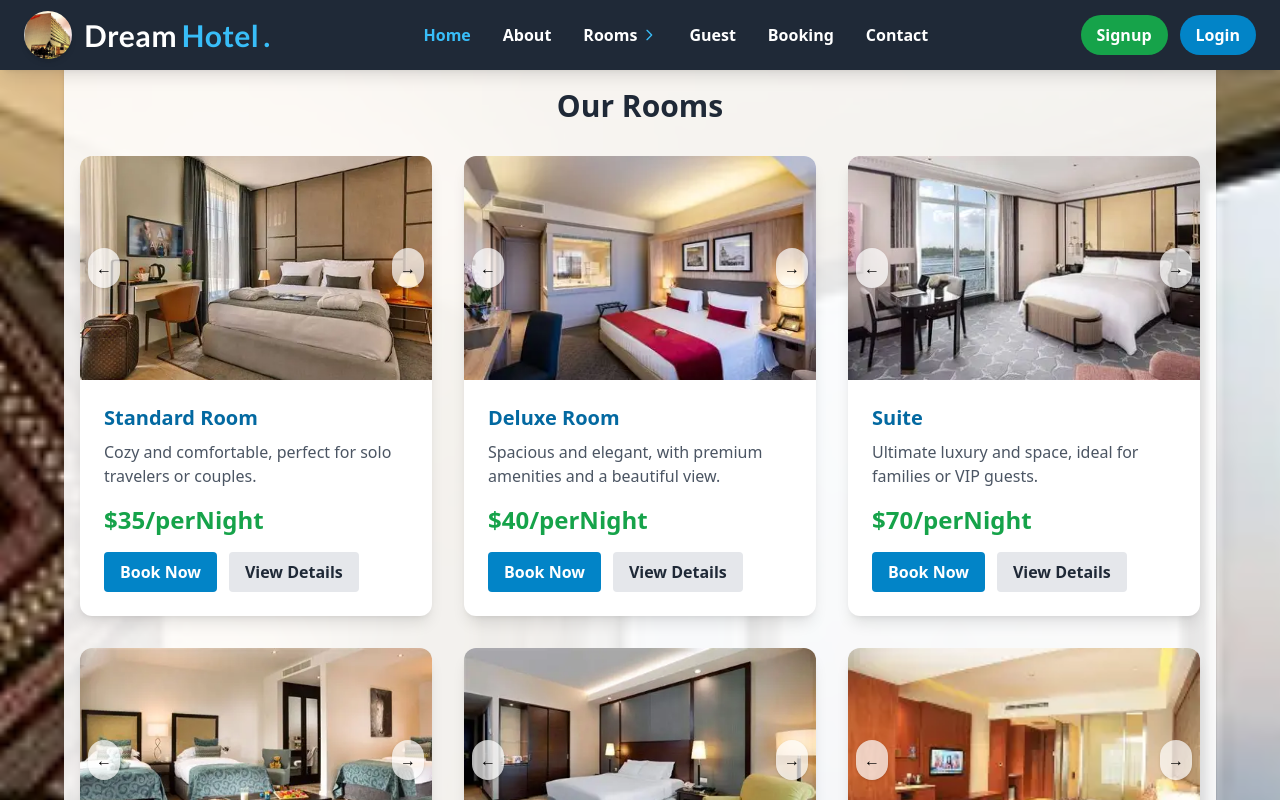
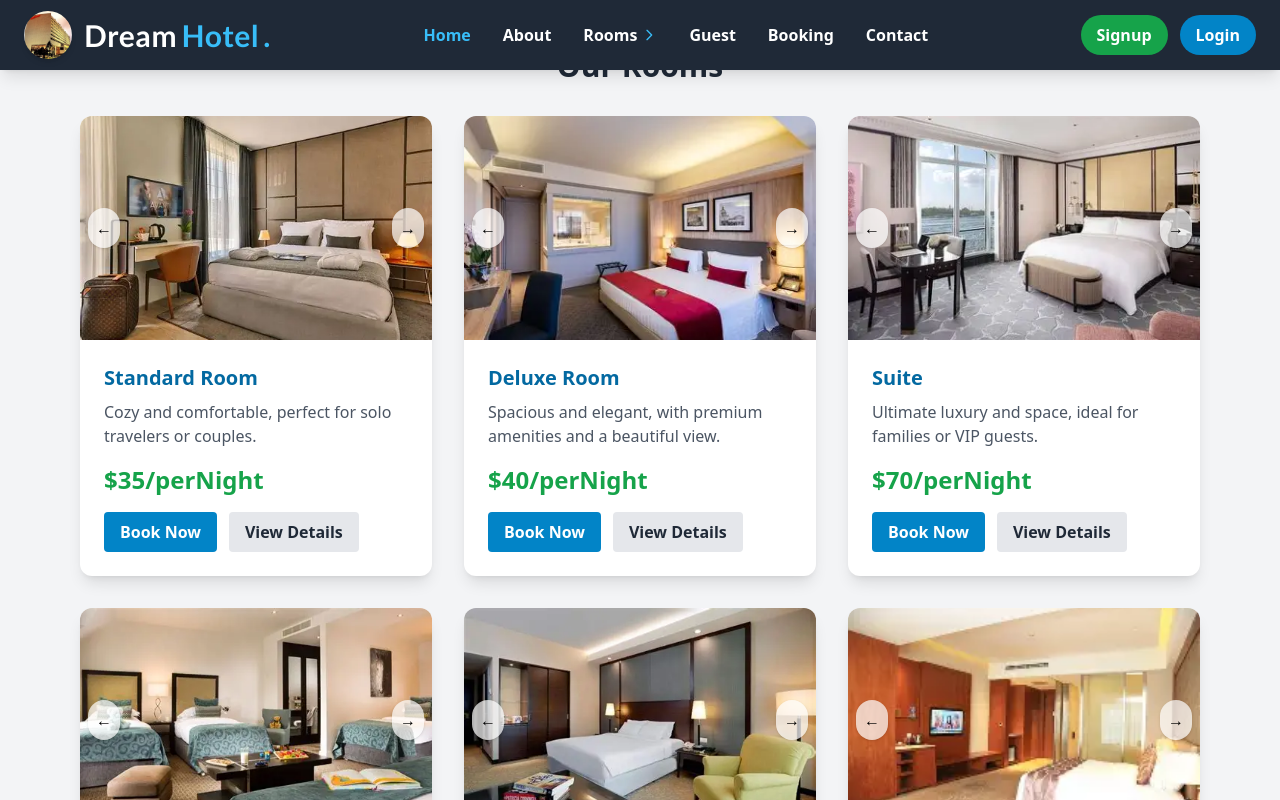
Before and after one commit to Fapsz/MyProject, a React (Vite) app: page /room in a window 1280 px wide. Shown: the top 800 px of the page. Built offline with nearby package versions, Linux system fonts and the light colour scheme.

Commit message:
vercel code

```diff
--- a/src/Room Folder/Room.jsx
+++ b/src/Room Folder/Room.jsx
@@ -19,7 +19,7 @@ function Room() {
     presidential: 0,
     luxury: 0,
     penthouse: 0,
-    apartment: 0,
+    apartment: 0, // ✅ new room index
   });
 
   const navigate = useNavigate();
@@ -34,6 +34,8 @@ function Room() {
     presidential: ["/pexels-500.jpg", "/pexels-501.jpg", "/pexels-502.jpg"],
     luxury: ["/pexels-700.jpg", "/pexels-701.jpg", "/pexels-702.jpg"],
     penthouse: ["/pexels-800.jpg", "/pexels-801.jpg", "/pexels-802.jpg"],
+
+    // ✅ new room images
     apartment: ["/pexels-900.jpg", "/pexels-901.jpg", "/pexels-902.jpg"],
   };
 
@@ -78,6 +80,7 @@ function Room() {
       desc: "The ultimate dream stay with panoramic views and 5-star facilities.",
       price: "$150/perNight",
     },
+    // ✅ new room details
     apartment: {
       title: "Apartment Suite",
       desc: "An extraordinary blend of elegance and luxury fit for royalty.",
@@ -104,15 +107,13 @@ function Room() {
       key={key}
       className="bg-white rounded-xl shadow-lg overflow-hidden transform transition duration-500 hover:scale-105 hover:shadow-2xl"
     >
-      {/* Background Image Section */}
-      <div
-        className="relative w-full h-56"
-        style={{
-          backgroundImage: `url(${roomImageSets[key][roomSliderIndex[key]]})`,
-          backgroundSize: "cover",
-          backgroundPosition: "center",
-        }}
-      >
+      {/* Image Slider */}
+      <div className="relative w-full h-56" style={{backgroundImage:'url(pexels-100.jpg)'}}>
+        <img
+          src={roomImageSets[key][roomSliderIndex[key]]}
+          alt={roomDetails[key].title}
+          className="w-full h-full object-cover"
+        />
         {/* Arrows */}
         <button
           className="absolute left-2 top-1/2 -translate-y-1/2 bg-white bg-opacity-70 rounded-full p-2 shadow hover:bg-sky-200"
@@ -179,16 +180,8 @@ function Room() {
   );
 
   return (
-    <div
-      className="min-h-screen"
-      style={{
-        backgroundImage: "url('/pexels-100.jpg')",
-        backgroundSize: "cover",
-        backgroundPosition: "center",
-        backgroundRepeat: "no-repeat",
-      }}
-    >
-      <section className="max-w-6xl mx-auto py-12 px-4 bg-white bg-opacity-90 rounded-xl shadow-md mt-10 w-full">
+    <div className="bg-gray-100 min-h-screen">
+      <section className="max-w-6xl mx-auto py-12 px-4 bg-gray-100 w-full">
         <h2 className="text-3xl font-bold text-gray-800 mb-8 text-center">
           Our Rooms
         </h2>
@@ -201,14 +194,7 @@ function Room() {
 
       {/* ✅ Room Details Modal */}
       {roomModal.open && (
-        <div
-          className="fixed inset-0 z-50 flex items-center justify-center bg-black bg-opacity-60"
-          style={{
-            backgroundImage: "url('/pexels-1.jpg')",
-            backgroundSize: "cover",
-            backgroundPosition: "center",
-          }}
-        >
+        <div className="fixed inset-0 z-50 flex items-center justify-center bg-black bg-opacity-60">
           <div className="bg-white rounded-2xl shadow-2xl p-8 max-w-md w-full relative">
             <button
               className="absolute top-2 right-2 text-gray-500 hover:text-red-500 text-2xl font-bold"
@@ -224,14 +210,11 @@ function Room() {
             >
               &times;
             </button>
-            <div
-              className="w-full h-56 rounded-xl mb-4"
-              style={{
-                backgroundImage: `url(${roomModal.img})`,
-                backgroundSize: "cover",
-                backgroundPosition: "center",
-              }}
-            ></div>
+            <img
+              src={roomModal.img}
+              alt={roomModal.title}
+              className="w-full h-56 object-cover rounded-xl mb-4"
+            />
             <h3 className="text-2xl font-bold text-sky-700 mb-2 text-center">
               {roomModal.title}
             </h3>
```
Also changed, not shown: vercel.json (added).
